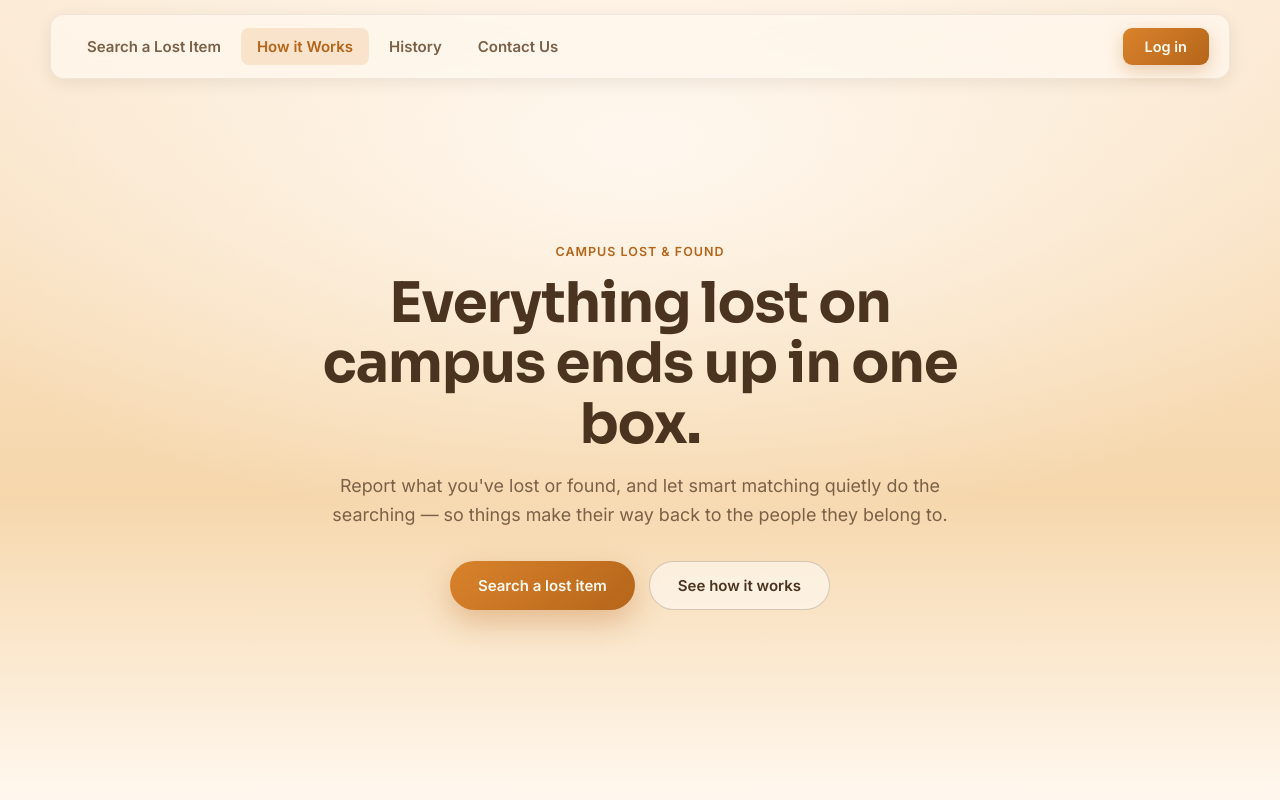
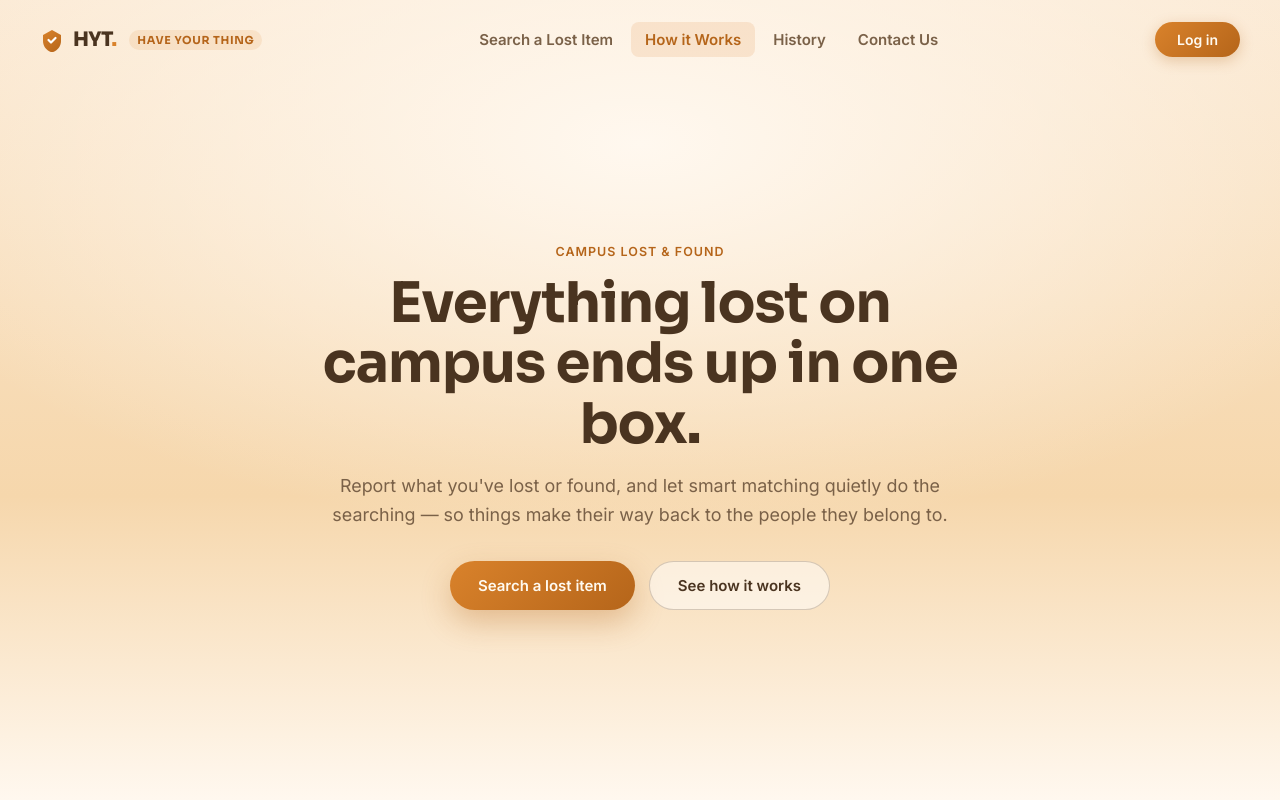
Before and after one commit to saitamaxayush-art/Lost-and-Found-, a React (Vite) app in the folder frontend/: page / in a window 1280 px wide. Shown: the top 800 px of the page. Built offline with nearby package versions, Linux system fonts and the light colour scheme.

Commit message:
Make header borderless and indulge with background on scroll inspired by reunited.co.in

```diff
--- a/frontend/src/components/landing/Nav.jsx
+++ b/frontend/src/components/landing/Nav.jsx
@@ -133,7 +133,24 @@ export default function Nav({ goTo, onLogin }) {
 
   return (
     <header className="lp-nav" ref={rootRef} style={{ "--s": 0 }}>
-      <div className="lp-nav-bar">
+      <div className="lp-nav-container">
+        <a href="#top" className="lp-logo" onClick={(e) => go(e, "top")} aria-label="HYT home">
+          <span className="lp-logo-mark">
+            <svg width="24" height="24" viewBox="0 0 24 24" fill="none">
+              <path d="M12 2L3 7v6c0 5.25 3.75 10.15 9 11.35 5.25-1.2 9-6.1 9-11.35V7l-9-5z" fill="url(#hyt-grad)" />
+              <path d="M8.5 12l2.5 2.5 4.5-4.5" stroke="#fff" strokeWidth="2.2" strokeLinecap="round" strokeLinejoin="round" />
+              <defs>
+                <linearGradient id="hyt-grad" x1="3" y1="2" x2="21" y2="24" gradientUnits="userSpaceOnUse">
+                  <stop stopColor="#d9822b" />
+                  <stop offset="1" stopColor="#b5651a" />
+                </linearGradient>
+              </defs>
+            </svg>
+          </span>
+          <span className="lp-logo-text">HYT<span className="logo-dot">.</span></span>
+          <span className="lp-logo-tagline">Have Your Thing</span>
+        </a>
+
         <nav className="lp-nav-links" aria-label="Primary">
           {NAV_LINKS.map((l) => (
             <a
--- a/frontend/src/styles/landing.css
+++ b/frontend/src/styles/landing.css
@@ -95,13 +95,13 @@
 .lp-btn-secondary:hover { border-color: var(--peach-accent); background: rgba(255, 255, 255, 0.8); transform: translateY(-2px); }
 
 /* ---------- how it works: heading above the animated stage ---------- */
-.lp-track-section { position: relative; background: #2a1c12; }
+.lp-track-section { position: relative; background: var(--peach-2); }
 .lp-track-heading {
   position: relative;
   z-index: 2;
   text-align: center;
-  padding: 90px 24px 40px;
-  background: linear-gradient(180deg, var(--peach-1) 0%, #2a1c12 100%);
+  padding: 96px 24px 44px;
+  background: linear-gradient(180deg, var(--peach-1) 0%, var(--peach-2) 100%);
 }
 .lp-track-heading h2 {
   font-family: "Sora", "Inter", sans-serif;
@@ -146,15 +146,17 @@
 .lp-h2 .accent { color: var(--amber); }
 .lp-body { margin: 0 0 22px; font-size: clamp(15px, 1.25vw, 18px); line-height: 1.55; color: #f1e6d1; max-width: 46ch; }
 
-/* ---------- mock UI cards ---------- */
+/* ---------- mock UI cards (glassmorphism indulging with background) ---------- */
 .mock {
-  background: var(--cream); color: var(--ink);
-  border-radius: 16px; padding: 14px;
+  background: rgba(255, 252, 246, 0.88); color: var(--ink);
+  border-radius: 18px; padding: 16px;
   display: flex; flex-direction: column; gap: 10px;
-  box-shadow: 0 18px 40px rgba(0, 0, 0, .35), 0 2px 0 rgba(255, 255, 255, .5) inset;
+  box-shadow: 0 18px 44px rgba(40, 24, 10, 0.14);
+  border: 1px solid rgba(255, 255, 255, 0.75);
+  backdrop-filter: blur(18px); -webkit-backdrop-filter: blur(18px);
   font-size: 14px; max-width: 460px;
 }
-.mock-field { display: flex; flex-direction: column; gap: 3px; background: #fff; border: 1px solid #e8dfcc; border-radius: 10px; padding: 8px 12px; flex: 1; min-width: 0; }
+.mock-field { display: flex; flex-direction: column; gap: 3px; background: rgba(255, 255, 255, 0.85); border: 1px solid rgba(232, 223, 204, 0.7); border-radius: 11px; padding: 8px 12px; flex: 1; min-width: 0; }
 .mock-label { font-size: 11px; color: #7b7466; font-weight: 500; }
 .mock-value { font-weight: 500; display: flex; justify-content: space-between; align-items: center; gap: 8px; overflow: hidden; text-overflow: ellipsis; white-space: nowrap; }
 .mock-chev { width: 7px; height: 7px; border-right: 2px solid #8b8474; border-bottom: 2px solid #8b8474; transform: rotate(45deg) translateY(-2px); flex: none; }
--- a/frontend/src/styles/sections.css
+++ b/frontend/src/styles/sections.css
@@ -1,68 +1,107 @@
-/* ===================== Navigation (floating header, shrinks on scroll) ===================== */
+/* ===================== Navigation (seamless, indulges with background) ===================== */
 .lp-nav {
-  --s: 0; /* 0 = spacious top bar, 1 = compact sleek header bar (set from JS) */
+  --s: 0;
   position: fixed;
   top: 0;
   left: 0;
   right: 0;
+  width: 100%;
   z-index: 95;
-  display: flex;
-  flex-direction: column;
-  align-items: center;
-  padding-top: calc(14px - 8px * var(--s));
-  pointer-events: none;
-  transition: padding-top 0.2s ease;
+  background-color: rgba(255, 248, 239, calc(0.82 * var(--s)));
+  -webkit-backdrop-filter: blur(calc(16px * var(--s))) saturate(calc(100% + 50% * var(--s)));
+  backdrop-filter: blur(calc(16px * var(--s))) saturate(calc(100% + 50% * var(--s)));
+  box-shadow: 0 1px 0 rgba(74, 52, 32, calc(0.08 * var(--s)));
+  border: none;
+  padding: calc(22px - 10px * var(--s)) 0;
+  transition: padding 0.25s ease, background-color 0.4s ease, backdrop-filter 0.4s ease, box-shadow 0.4s ease;
+  will-change: padding, background-color, backdrop-filter;
 }
-.lp-nav-bar {
-  pointer-events: auto;
+
+.lp-nav-container {
+  width: min(calc(100% - 48px), 1200px);
+  margin: 0 auto;
   display: flex;
   align-items: center;
   justify-content: space-between;
-  gap: calc(24px - 10px * var(--s));
-  width: min(calc(100% - 32px), 1180px);
-  padding: calc(13px - 5px * var(--s)) calc(20px - 4px * var(--s));
-  border-radius: 14px; /* Clean modern rectangular shape, NOT circular pill */
-  background: rgba(255, 248, 239, calc(0.76 + 0.22 * var(--s)));
-  border: 1px solid rgba(74, 52, 32, calc(0.08 + 0.08 * var(--s)));
-  box-shadow: 0 calc(4px + 8px * var(--s)) calc(16px + 14px * var(--s)) rgba(40, 24, 10, calc(0.08 + 0.12 * var(--s)));
-  -webkit-backdrop-filter: blur(calc(12px + 8px * var(--s))) saturate(150%);
-  backdrop-filter: blur(calc(12px + 8px * var(--s))) saturate(150%);
-  will-change: padding, background, box-shadow;
+  gap: 20px;
 }
+
+.lp-logo {
+  display: inline-flex;
+  align-items: center;
+  gap: 9px;
+  text-decoration: none;
+  color: var(--peach-ink);
+  font-family: "Sora", sans-serif;
+  transition: transform 0.2s ease, opacity 0.2s ease;
+  user-select: none;
+}
+.lp-logo:hover {
+  transform: translateY(-1px);
+}
+.lp-logo-mark {
+  display: flex;
+  align-items: center;
+  justify-content: center;
+}
+.lp-logo-text {
+  font-weight: 800;
+  font-size: 20px;
+  letter-spacing: -0.03em;
+  color: var(--peach-ink);
+}
+.lp-logo-text .logo-dot {
+  color: var(--peach-accent);
+}
+.lp-logo-tagline {
+  font-size: 11px;
+  font-weight: 700;
+  letter-spacing: 0.06em;
+  text-transform: uppercase;
+  color: var(--peach-accent-dark);
+  background: rgba(217, 130, 43, 0.12);
+  padding: 3px 8px;
+  border-radius: 999px;
+  margin-left: 4px;
+}
+@media (max-width: 720px) {
+  .lp-logo-tagline { display: none; }
+}
+
 .lp-nav-links { display: flex; align-items: center; gap: 4px; }
 .lp-nav-links a,
 .lp-nav-menu a {
-  font-size: calc(15px - 1px * var(--s));
+  font-size: 15px;
   font-weight: 600;
   color: var(--peach-ink-soft);
   text-decoration: none;
   white-space: nowrap;
-  padding: calc(9px - 2px * var(--s)) calc(16px - 3px * var(--s));
-  border-radius: 8px; /* Clean rectangular corners */
+  padding: 8px 14px;
+  border-radius: 8px;
   transition: background 0.18s ease, color 0.18s ease;
 }
 .lp-nav-links a:hover,
-.lp-nav-menu a:hover { background: rgba(217, 130, 43, 0.12); color: var(--peach-accent-dark); }
+.lp-nav-menu a:hover { background: rgba(217, 130, 43, 0.1); color: var(--peach-accent-dark); }
 .lp-nav-links a.is-active,
-.lp-nav-menu a.is-active { background: rgba(217, 130, 43, 0.16); color: var(--peach-accent-dark); }
+.lp-nav-menu a.is-active { background: rgba(217, 130, 43, 0.14); color: var(--peach-accent-dark); }
 .lp-nav a:focus-visible,
 .lp-nav button:focus-visible { outline: 2.5px solid var(--peach-accent); outline-offset: 2px; }
 
-.lp-nav-actions { display: flex; align-items: center; gap: 8px; }
+.lp-nav-actions { display: flex; align-items: center; gap: 10px; }
 .lp-nav-cta {
   font: inherit;
   font-weight: 700;
-  font-size: calc(14.5px - 0.5px * var(--s));
+  font-size: 14px;
   color: #fffaf0;
   background: linear-gradient(135deg, var(--peach-accent) 0%, var(--peach-accent-dark) 100%);
   border: 0;
-  border-radius: 9px; /* Modern sleek button radius */
-  padding: calc(10px - 2px * var(--s)) calc(22px - 4px * var(--s));
+  border-radius: 50px;
+  padding: 9px 22px;
   cursor: pointer;
-  box-shadow: 0 6px 18px rgba(181, 101, 26, 0.28);
+  box-shadow: 0 4px 14px rgba(181, 101, 26, 0.28);
   transition: transform 0.18s ease, box-shadow 0.18s ease;
 }
-.lp-nav-cta:hover { transform: translateY(-1px); box-shadow: 0 9px 22px rgba(181, 101, 26, 0.38); }
+.lp-nav-cta:hover { transform: translateY(-1px); box-shadow: 0 8px 22px rgba(181, 101, 26, 0.38); }
 .lp-nav-cta-ghost { background: transparent; color: var(--peach-ink); box-shadow: none; border: 1.5px solid rgba(74, 52, 32, 0.2); }
 .lp-nav-cta-ghost:hover { box-shadow: none; border-color: var(--peach-accent); }
 .lp-user {
@@ -122,7 +161,6 @@
   .lp-nav-links { display: none; }
   .lp-menu-btn { display: grid; }
   .lp-nav-menu { display: flex; }
-  .lp-nav-bar { justify-content: flex-end; width: calc(100% - 24px - 40px * var(--s)); }
 }
 
 /* ---------- section-jump veil (hides the pinned animation during long jumps) ---------- */
@@ -306,7 +344,7 @@
 .rv-card figcaption small { color: var(--peach-ink-soft); font-size: 12.5px; }
 
 /* ===================== How it works: seamless edges ===================== */
-.lp-track-outro { height: 180px; background: linear-gradient(180deg, #4a3220 0%, var(--peach-1) 100%); }
+.lp-track-outro { height: 160px; background: linear-gradient(180deg, var(--peach-2) 0%, var(--peach-1) 100%); }
 
 /* ===================== Contact ===================== */
 .lp-contact { background: var(--peach-2); padding-bottom: 40px; }
```
